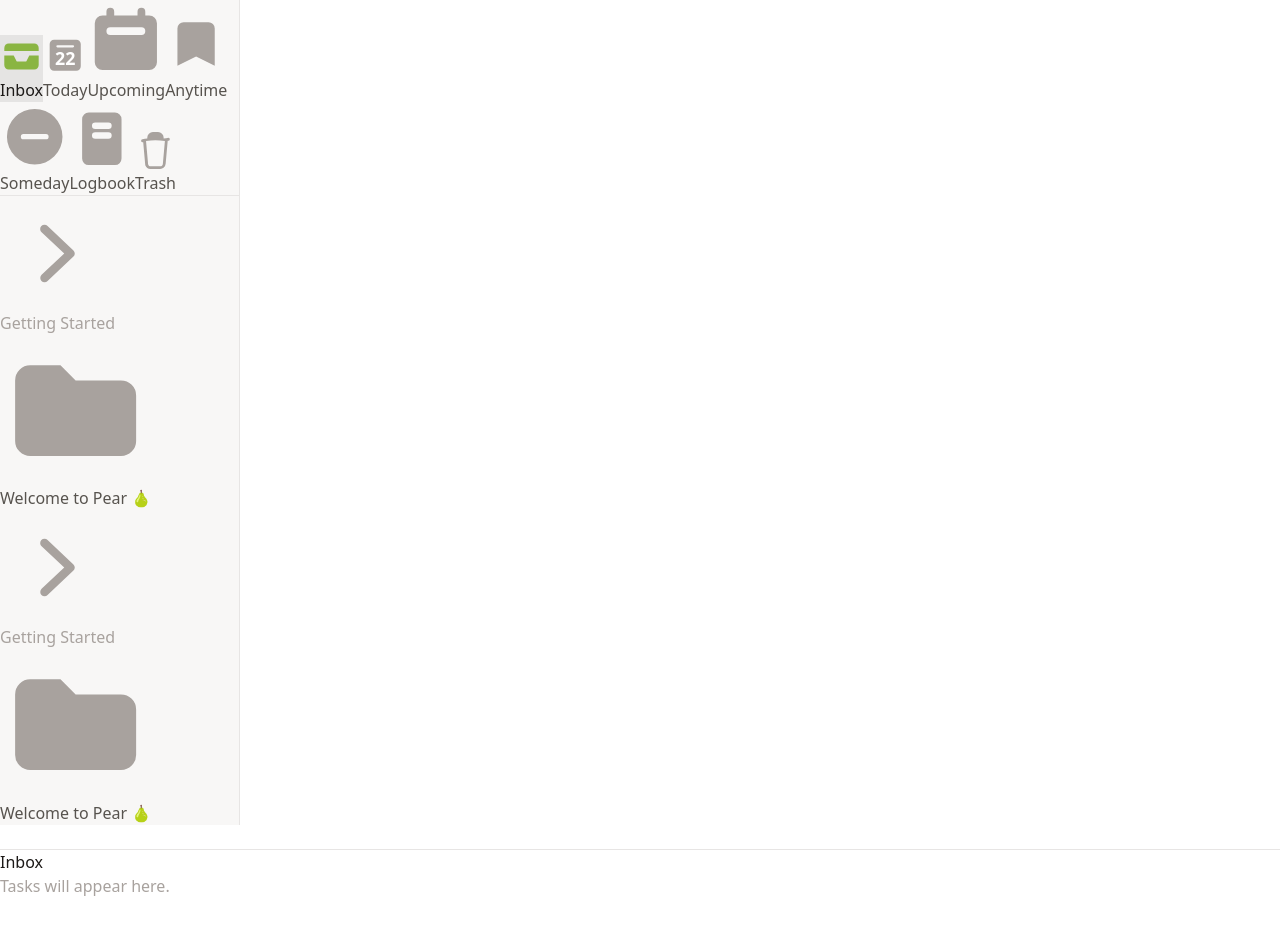
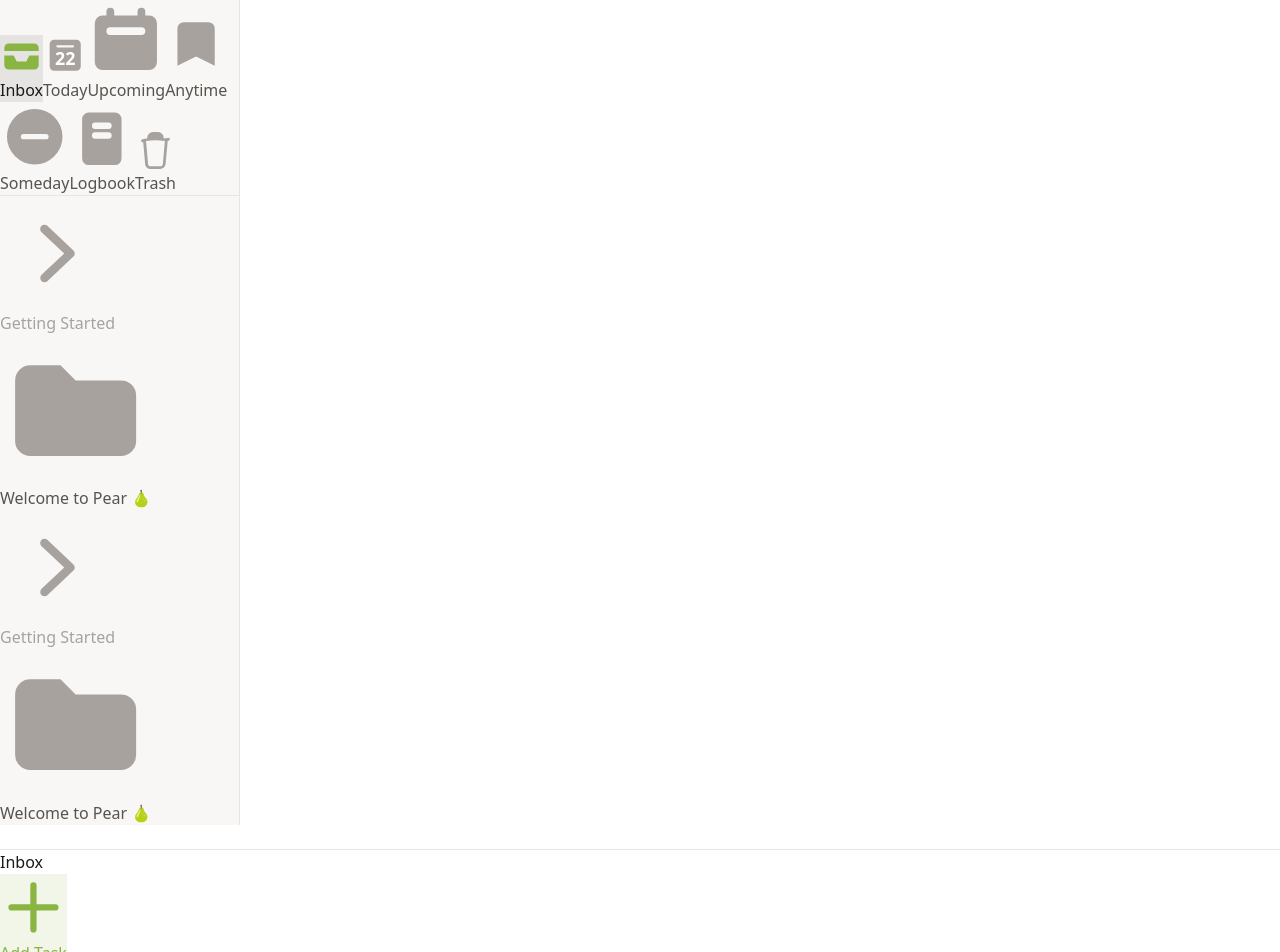
Before and after one commit to jacobwu-b/Pear-Tasks, a React (Vite) app: page / in a window 1280 px wide. Shown: the top 952 px of the page. Before the commit the page ends 898 px from the top, so only its background shows below. Built offline with nearby package versions, Linux system fonts and the light colour scheme.

Commit message:
feat(ui): wire TaskList and TaskDetail into AppShell, replace placeholders

```diff
--- a/src/components/layout/AppShell.tsx
+++ b/src/components/layout/AppShell.tsx
@@ -1,8 +1,8 @@
 import { useCallback, useEffect, useState } from 'react';
 import { useUiStore } from '../../store/uiStore';
 import Sidebar from './Sidebar';
-import TaskListPlaceholder from './TaskListPlaceholder';
-import DetailPanelPlaceholder from './DetailPanelPlaceholder';
+import TaskList from '../tasks/TaskList';
+import TaskDetail from '../tasks/TaskDetail';
 
 const MOBILE_BREAKPOINT = 640;
 
@@ -118,7 +118,7 @@ export default function AppShell() {
 
         {/* Task list */}
         <div className="flex-1 overflow-y-auto">
-          <TaskListPlaceholder />
+          <TaskList />
         </div>
       </div>
 
@@ -131,7 +131,7 @@ export default function AppShell() {
             borderLeft: '1px solid var(--color-border-primary)',
           }}
         >
-          <DetailPanelPlaceholder />
+          <TaskDetail />
         </div>
       )}
     </div>
```
